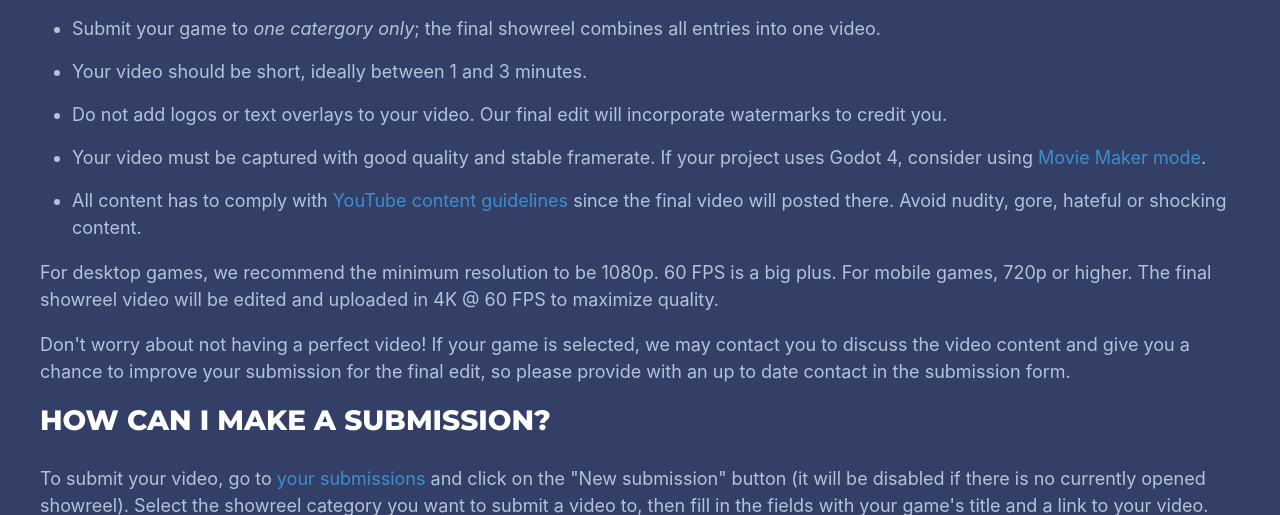
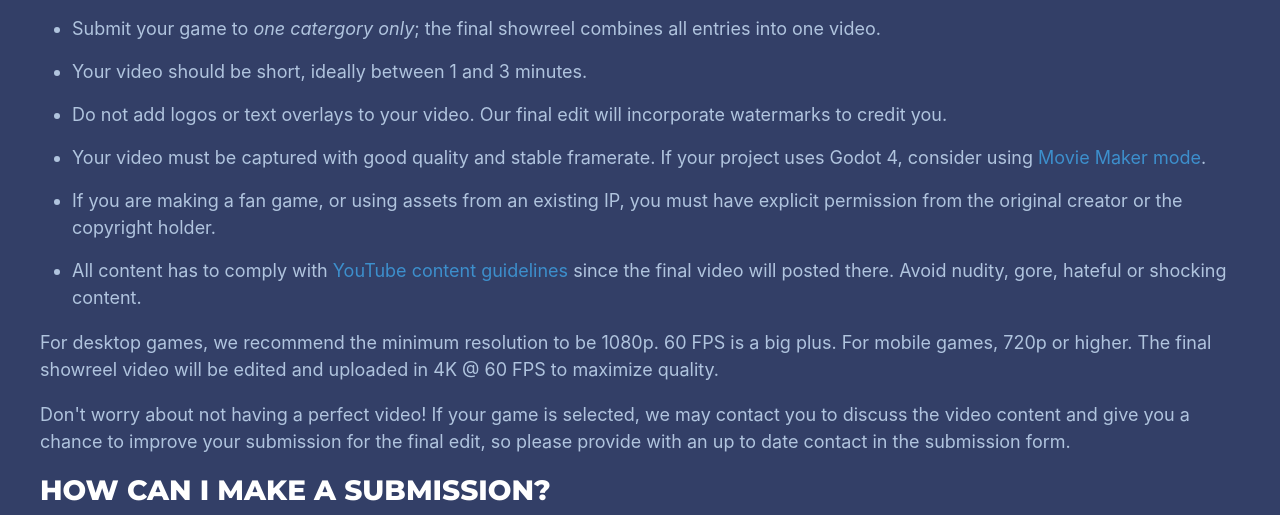
Before and after one commit to godotengine/godot-showreel-voting, a Django app: page /about in a window 1280 px wide. Shown: the part 660-1175 px from the top of the page. Run offline with Django 3.2, Linux system fonts and the light colour scheme; data that the repository does not hold is empty.

Commit message:
Update about.html

```diff
--- a/vote/templates/vote/about.html
+++ b/vote/templates/vote/about.html
@@ -25,6 +25,7 @@ About this website
     <li>Your video should be short, ideally between 1 and 3 minutes.</li>
     <li>Do not add logos or text overlays to your video. Our final edit will incorporate watermarks to credit you.</li>
     <li>Your video must be captured with good quality and stable framerate. If your project uses Godot 4, consider using <a href="https://docs.godotengine.org/en/latest/tutorials/animation/creating_movies.html">Movie Maker mode</a>.</li>
+    <li>If you are making a fan game, or using assets from an existing IP, you must have explicit permission from the original creator or the copyright holder.</li>
     <li>All content has to comply with <a href="https://support.google.com/youtube/answer/9288567">YouTube content guidelines</a> since the final video will posted there. Avoid nudity, gore, hateful or shocking content.</li>
 </ul>
 
```
